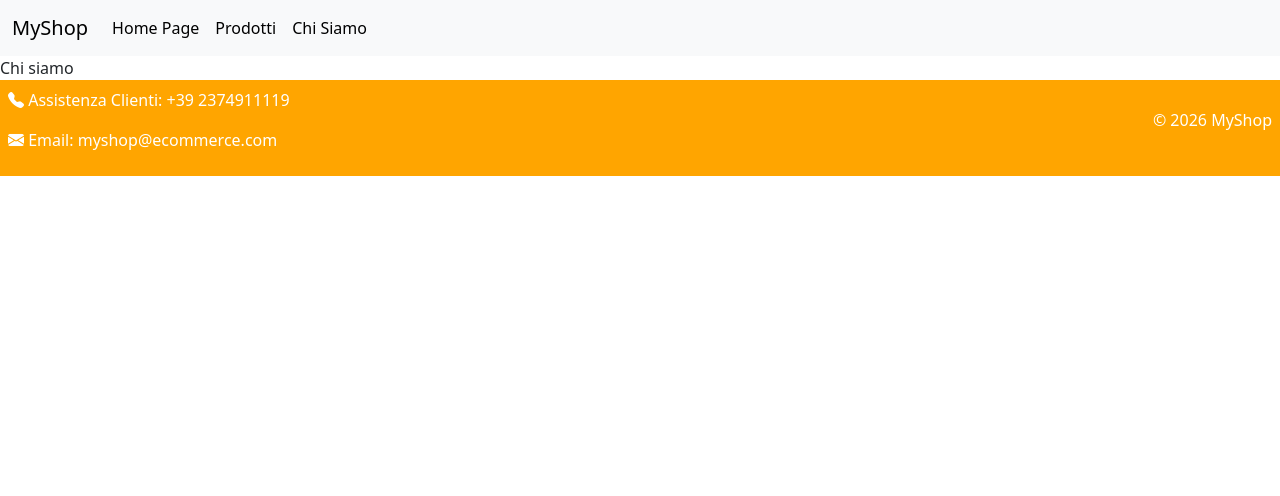
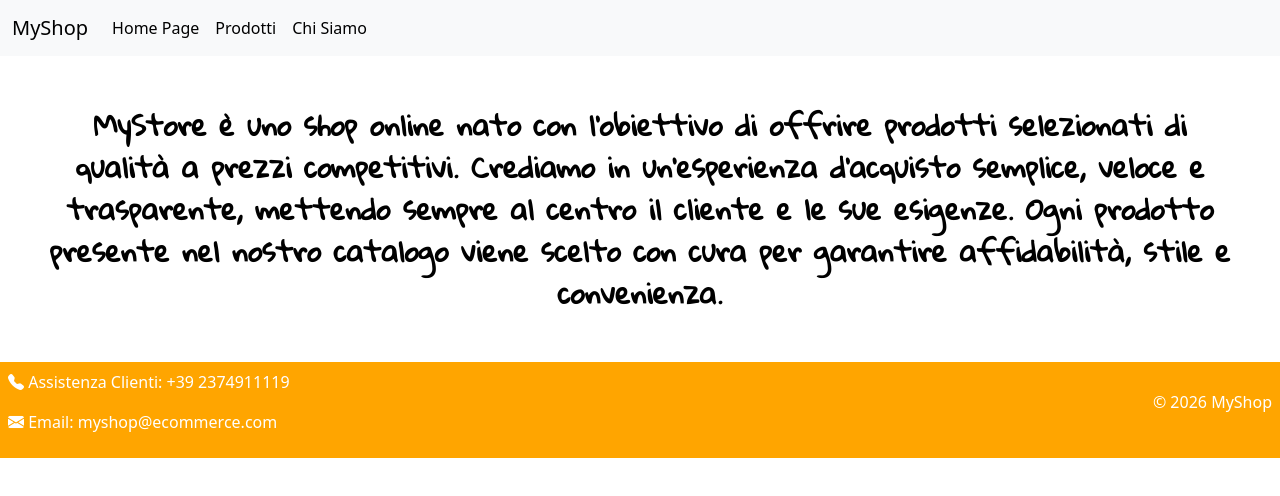
Before and after one commit to michelangeloTricarico/react-router, a React (Vite) app: page /contacts in a window 1280 px wide. Shown: the top 496 px of the page. Built offline with nearby package versions, Linux system fonts and the light colour scheme; no server answers.

Commit message:
Work finalization

```diff
--- a/src/App.css
+++ b/src/App.css
@@ -3,6 +3,8 @@
     background-color: orange;
     color: white;
 }
+
+
 
 .banner-container {
     margin: 2rem auto;
--- a/src/pages/AppContactsPage.jsx
+++ b/src/pages/AppContactsPage.jsx
@@ -1,5 +1,5 @@
 export default function ContactsPage(){
     return(
-        <div>Chi siamo</div>
+        <div className="banner-text text-black fs-3 m-5">MyStore è uno shop online nato con l’obiettivo di offrire prodotti selezionati di qualità a prezzi competitivi. Crediamo in un’esperienza d’acquisto semplice, veloce e trasparente, mettendo sempre al centro il cliente e le sue esigenze. Ogni prodotto presente nel nostro catalogo viene scelto con cura per garantire affidabilità, stile e convenienza.</div>
     )
 }
```
